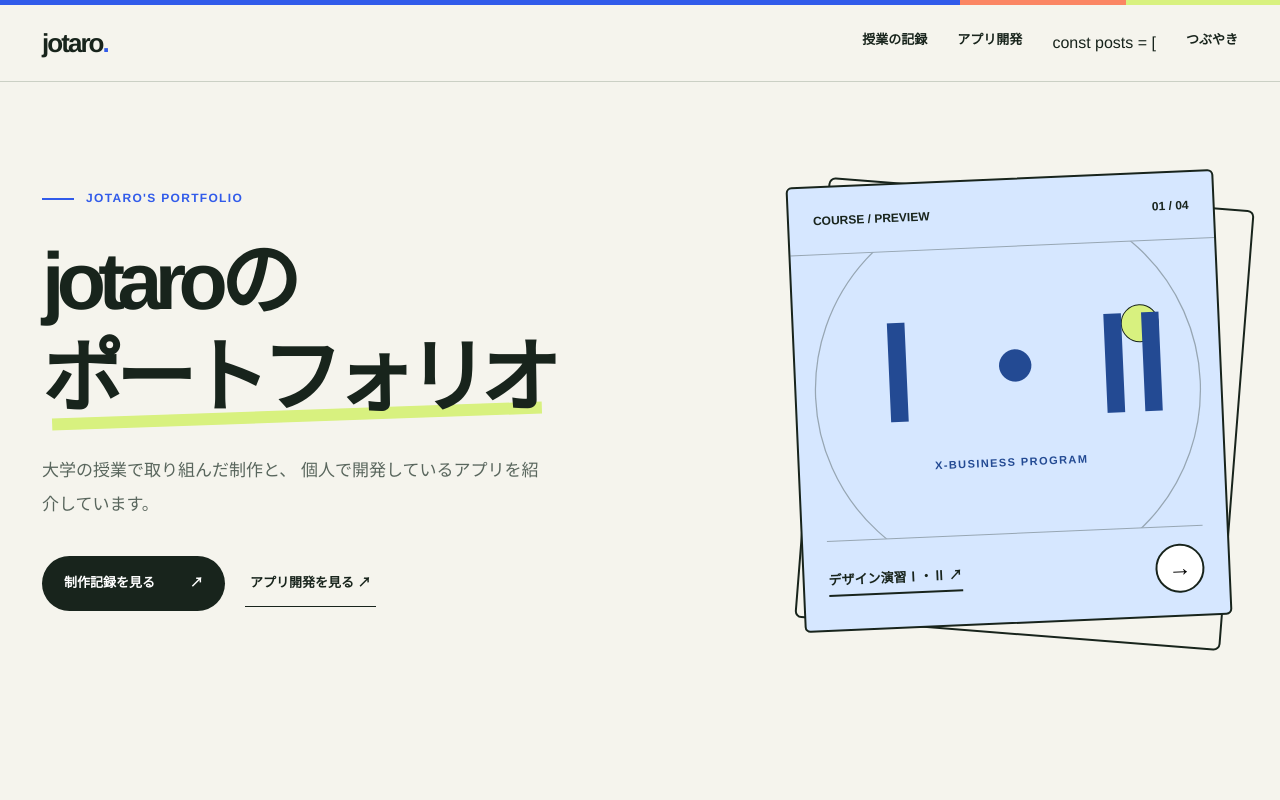
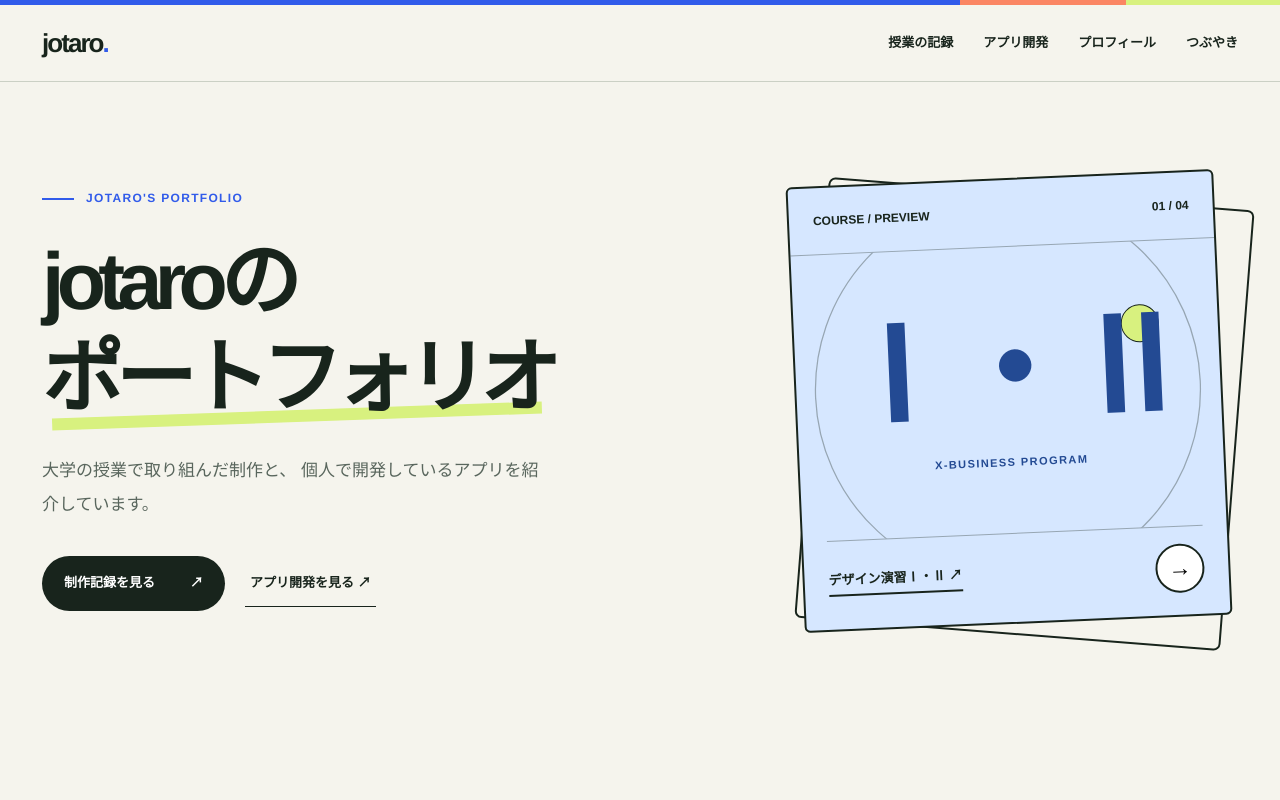
Before and after one commit to sitimi73/xbp, a plain HTML site: page index.html in a window 1280 px wide. Shown: the top 800 px of the page. Drawn offline with Linux system fonts and the light colour scheme.

Commit message:
20261113

```diff
--- a/index.html
+++ b/index.html
@@ -1125,7 +1125,7 @@ button:focus-visible {
     <nav class="nav" aria-label="メインメニュー">
       <a href="#courses">授業の記録</a>
       <a href="#apps">アプリ開発</a>
-      const posts = [
+      <a href="#about">プロフィール</a>
 	  <a href="./thoughts.html">つぶやき</a>
     </nav>
 
```
